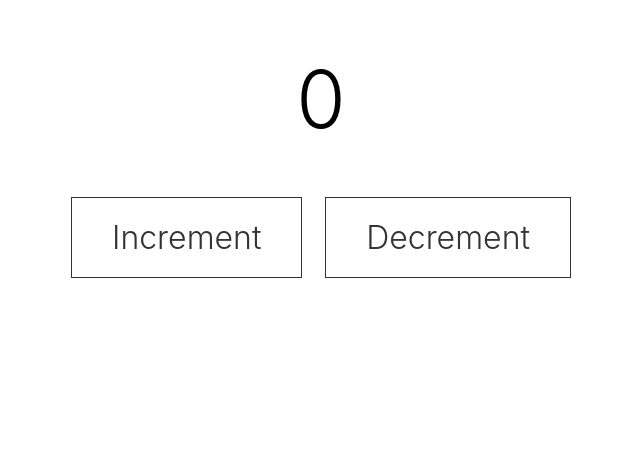
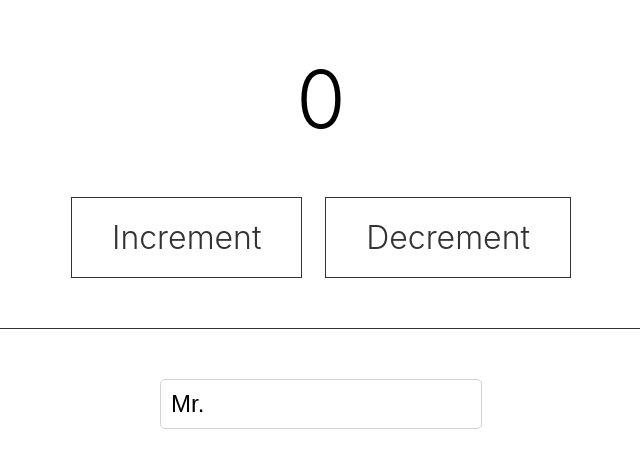
Before and after one commit to ji5485/React-Hooks-Practice, a React (Create React App) app: page /useInput in a window 1280 px wide. Shown: the top 468 px of the page, without its empty margins (319-959 px from the left). Built offline with nearby package versions, Linux system fonts and the light colour scheme.

Commit message:
useInput Advanced

```diff
--- a/src/components/useInput.js
+++ b/src/components/useInput.js
@@ -1,7 +1,7 @@
 import React, { useState } from "react";
 import styled from "styled-components";
 
-const Number = styled.div`
+const Text = styled.div`
   font-size: 5rem;
   font-weight: 300;
   text-align: center;
@@ -30,19 +30,68 @@ const Button = styled.div`
   }
 `;
 
+const Border = styled.div`
+  height: 1px;
+  background: #333;
+  margin: 50px 0;
+`;
+
+const Input = styled.input`
+  width: 300px;
+  padding: 10px;
+  font-size: 1.5rem;
+  font-weight: 300;
+  display: block;
+  margin: 0 auto;
+  outline: none;
+  border: 1.5px solid lightgrey;
+  border-radius: 5px;
+  transition: 0.3s border-color;
+
+  &:focus {
+    border-color: black;
+  }
+`;
+
+// input
+const inputHooks = (initialValue, validator) => {
+  // eslint-disable-next-line react-hooks/rules-of-hooks
+  const [value, setValue] = useState(initialValue);
+
+  const onChange = e => {
+    const {
+      target: { value }
+    } = e;
+
+    let willUpdate = typeof validator === "function" ? validator(value) : true;
+
+    if (willUpdate) setValue(e.target.value);
+  };
+
+  return { value, onChange };
+};
+
 const useInput = () => {
+  // number
   const [number, setNumber] = useState(0);
-
   const increment = () => setNumber(number + 1);
   const decrement = () => setNumber(number - 1);
 
+  // input
+  const maxLen = value => value.length <= 10;
+  const name = inputHooks("Mr. ", maxLen);
+
   return (
     <div>
-      <Number>{number}</Number>
+      <Text>{number}</Text>
       <ButtonWrapper>
         <Button onClick={increment}>Increment</Button>
         <Button onClick={decrement}>Decrement</Button>
       </ButtonWrapper>
+
+      <Border />
+
+      <Input {...name} name="name" />
     </div>
   );
 };
```
